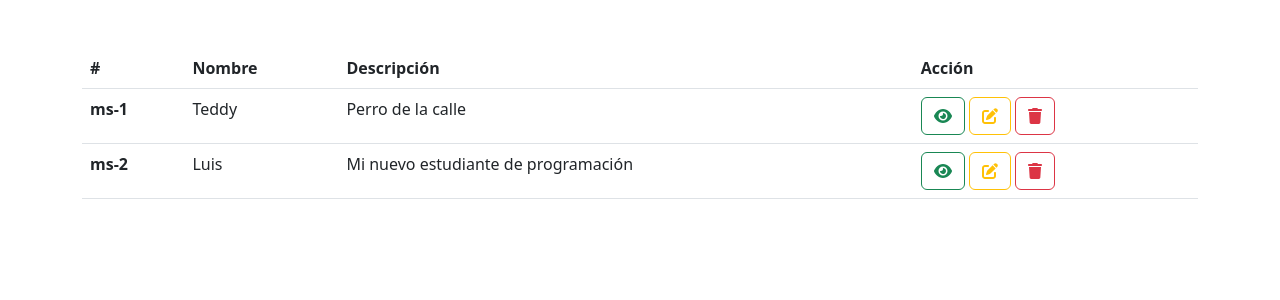
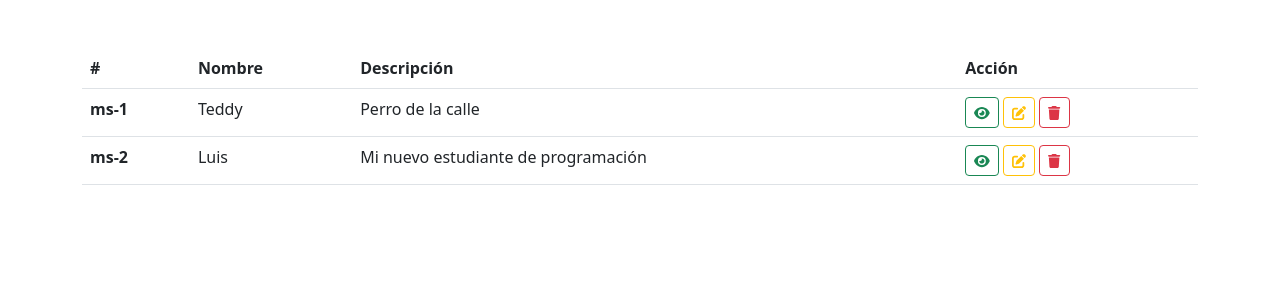
Before and after one commit to manuelhm1993/mh-fundamentos-nodejs, a Node server app: page /mascotas in a window 1280 px wide. Shown: the part 56-356 px from the top of the page. Run offline with Node 20, Linux system fonts and the light colour scheme; some libraries are stand-ins or nearby versions.

Commit message:
Cambiar el tamaño de los botones a btn-sm pequeño

```diff
--- a/src/views/mascotas/index.ejs
+++ b/src/views/mascotas/index.ejs
@@ -18,15 +18,15 @@
                     <td><%= mascota.nombre %></td>
                     <td><%= mascota.descripcion %></td>
                     <td>
-                        <button class="btn btn-outline-success" title="Mostrar" aria-label="Mostrar">
+                        <button class="btn btn-sm btn-outline-success" title="Mostrar" aria-label="Mostrar">
                             <i class="fa-solid fa-eye"></i>
                         </button>
 
-                        <button class="btn btn-outline-warning" title="Actualizar" aria-label="Actualizar">
+                        <button class="btn btn-sm btn-outline-warning" title="Actualizar" aria-label="Actualizar">
                             <i class="fa-solid fa-pen-to-square"></i>
                         </button>
 
-                        <button class="btn btn-outline-danger" title="Eliminar" aria-label="Eliminar">
+                        <button class="btn btn-sm btn-outline-danger" title="Eliminar" aria-label="Eliminar">
                             <i class="fa-solid fa-trash"></i>
                         </button>
                     </td>
```
